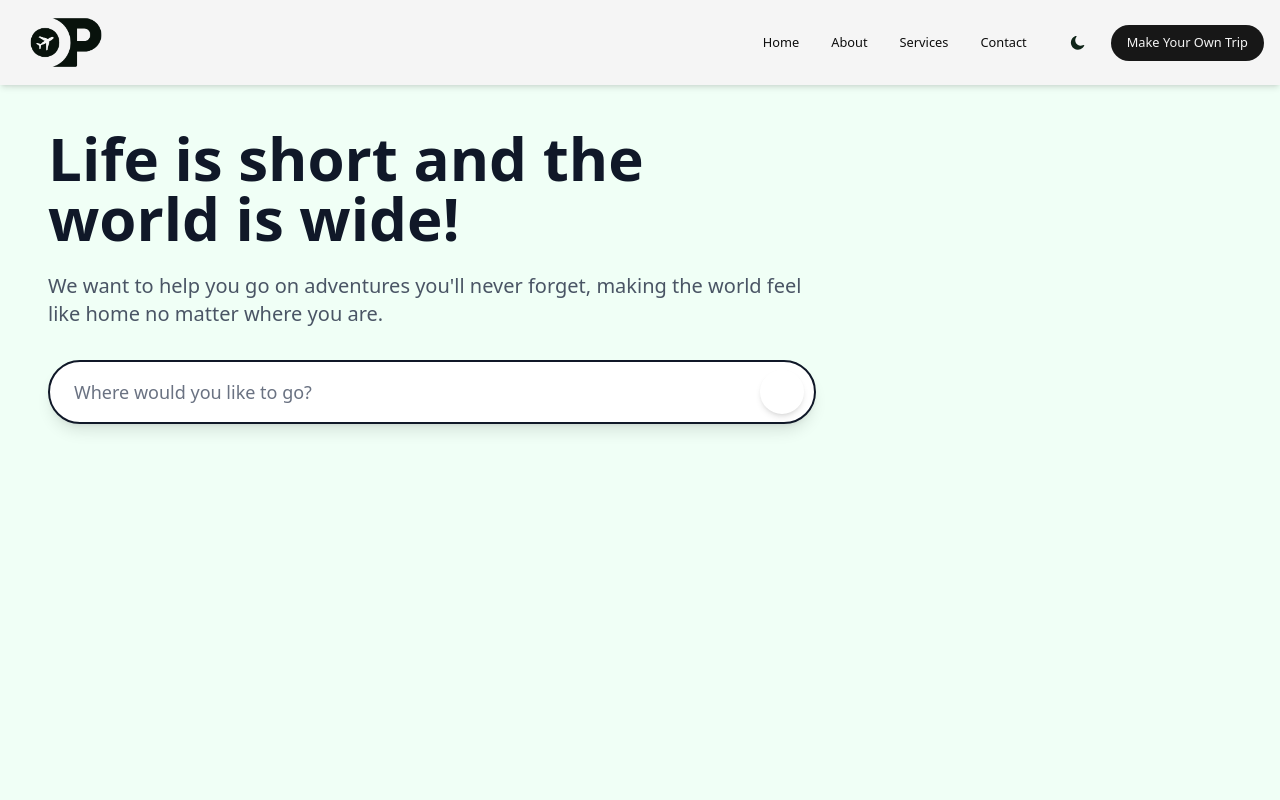
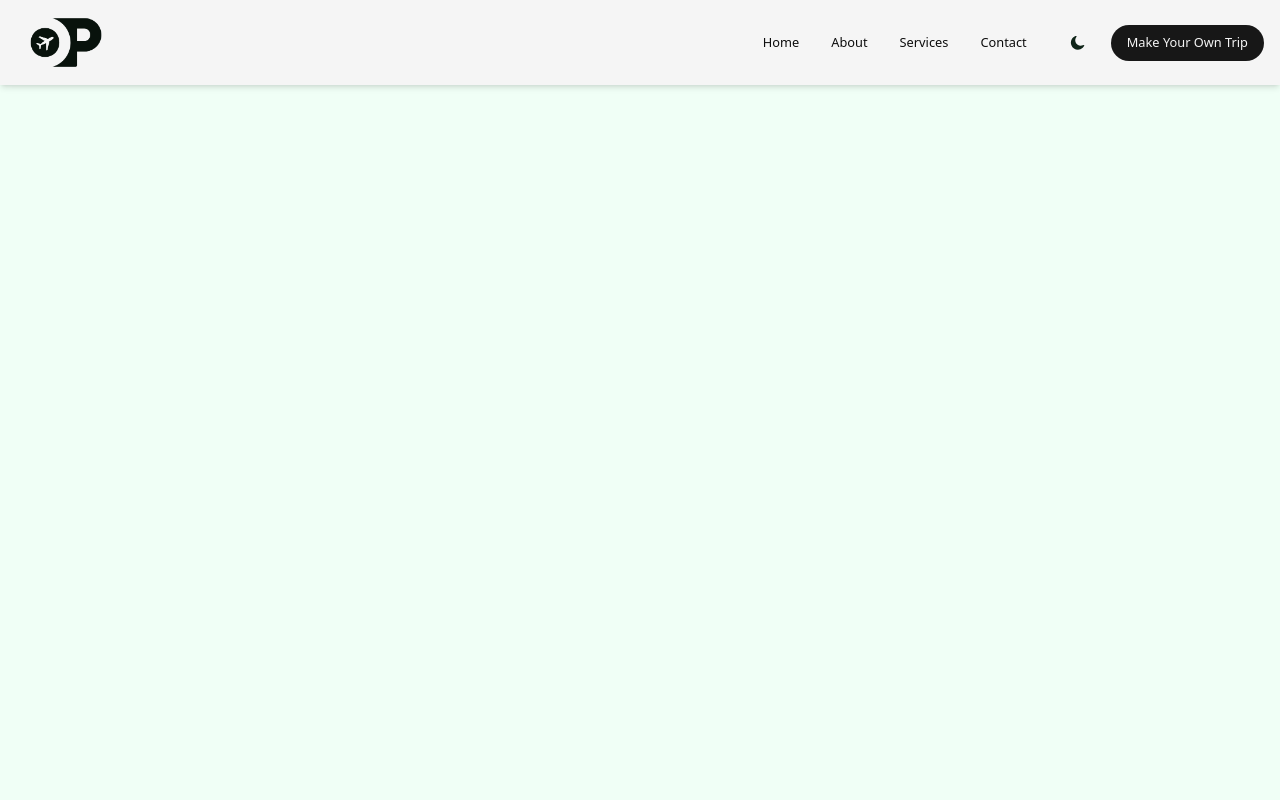
Before and after one commit to chengivan2/onpoint, a Next.js app: page / in a window 1280 px wide. Shown: the top 800 px of the page. Built offline with nearby package versions, Linux system fonts and the light colour scheme.

Commit message:
Displayed the hero test section

```diff
--- a/src/app/rootcomponents/homepagecomponents/herosection.tsx
+++ b/src/app/rootcomponents/homepagecomponents/herosection.tsx
@@ -4,7 +4,7 @@
     <section className='relative px-[1.5rem] py-[2rem] min-w-full min-h-[100vh]'>
 
         <div
-        className="min-w-full min-h-full rounded-[0.8rem]">
+        className="min-w-full min-h-full rounded-[0.8rem] bg-cover bg-[url(/images/herotestimage.jpg)]">
 
         </div>
 
--- a/src/app/rootcomponents/homepagecomponents/main.tsx
+++ b/src/app/rootcomponents/homepagecomponents/main.tsx
@@ -1,8 +1,10 @@
 import HeroSection from "./hero";
+import HerosectionOne from "./herosection";
 
 export default function Main() {
   return (
     <main className="relative min-w-[100%] min-h-[100vh] px-[1rem]">
+      <HerosectionOne />
     <HeroSection />
   </main>
   )
```
